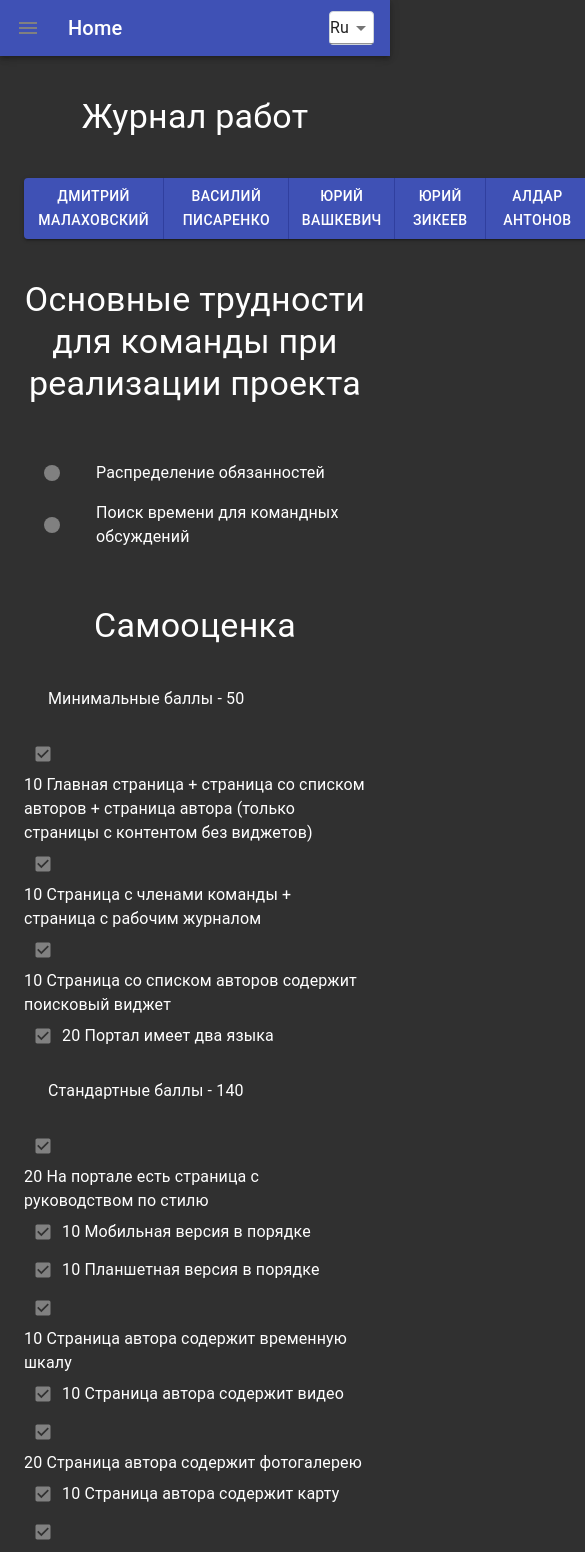
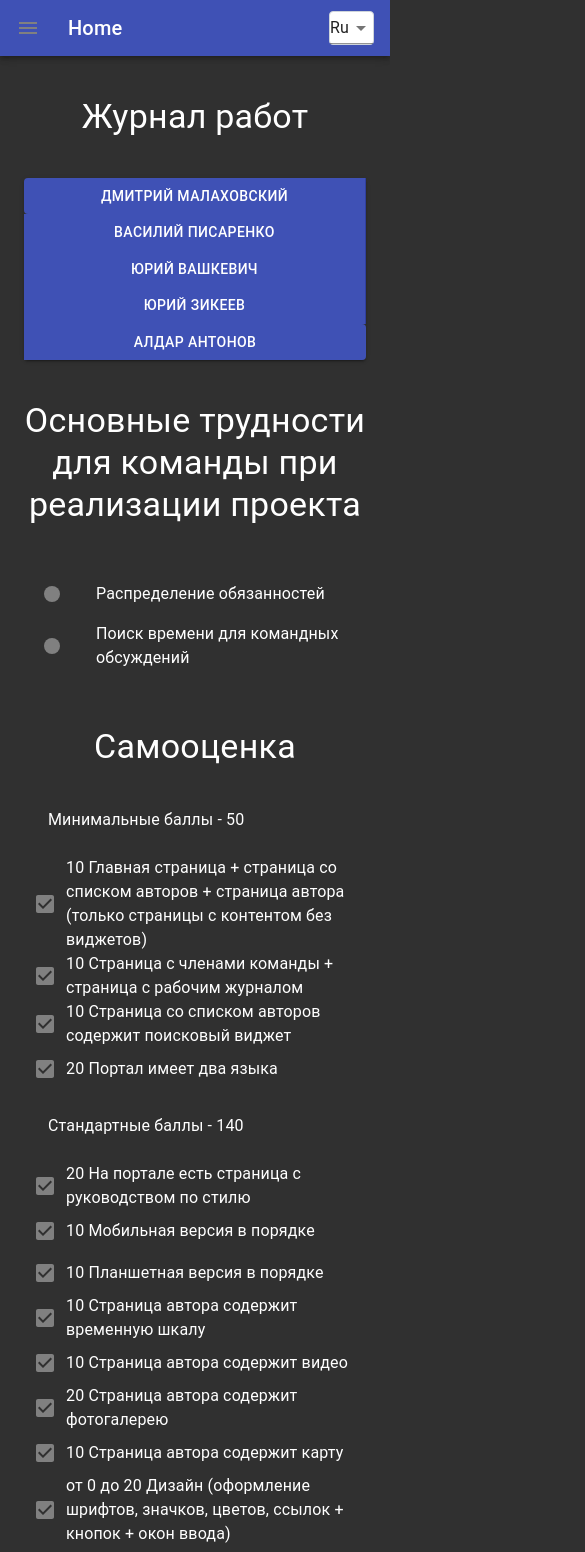
Before and after one commit to DzmitryCavi/culture-portal, a React (Create React App) app: page /worklog in a window 390 px wide. Shown: the top 1552 px of the page, 585 px wide, since content can reach past the window. Built offline with nearby package versions, Linux system fonts and the light colour scheme.

Commit message:
feat: add performed work + it's translation + fix worklog styles

```diff
--- a/package.json
+++ b/package.json
@@ -62,7 +62,6 @@
     "eslint-config-react": "^1.1.7",
     "eslint-plugin-flowtype": "^3.13.0",
     "eslint-plugin-prettier": "^3.1.2",
-    "fibers": "^4.0.2",
     "node-sass": "^4.13.1",
     "prettier": "^1.19.1",
     "sass": "^1.26.2"
--- a/src/containers/worklog/SelfEvaluation.tsx
+++ b/src/containers/worklog/SelfEvaluation.tsx
@@ -1,6 +1,16 @@
 import React from 'react';
 import {Box, Typography, Grid, Checkbox, } from '@material-ui/core'
 import { Trans } from 'react-i18next';
+import { makeStyles } from '@material-ui/core/styles';
+
+const useStyles = makeStyles({
+  evaluation_point: {
+    color: 'green',
+  },
+  checkbox:{
+
+  }
+});
 
 let mark:number = 0;
 
@@ -33,10 +43,10 @@ const normalScope = [
 
 const extraScope = [
   createCheckboxes(true, 'Extra scope 1', 10),
-  createCheckboxes(true, 'Extra scope 2', 10),
-  createCheckboxes(true, 'Extra scope 3', 10),
-  createCheckboxes(true, 'Extra scope 4', 20),
-  createCheckboxes(true, 'Extra scope 5', 20),
+  createCheckboxes(false, 'Extra scope 2', 10),
+  createCheckboxes(false, 'Extra scope 3', 10),
+  createCheckboxes(false, 'Extra scope 4', 20),
+  createCheckboxes(false, 'Extra scope 5', 20),
   createCheckboxes(true, 'Extra scope 6', 20),
 ]
 
@@ -50,16 +60,18 @@ const fines = [
 
 function SelfEvaluation() {
 
+  const classes = useStyles();
+
   return (
     <Box>
-      <Box my={5}>
+      <Box my={5} key='Self-evaluation'>
         <Typography align='center' variant='h4'>
           <Trans>
             in:Self-evaluation
           </Trans>
         </Typography>
       </Box>
-      <Box m={3}>
+      <Box m={3} key='Min scope'>
         <Typography>
           <Trans>
             in:Min scope
@@ -67,8 +79,8 @@ function SelfEvaluation() {
         </Typography>
       </Box>
       {minScope.map(point => (
-        <Grid container alignItems='center' >
-          <Checkbox size='small' checked={point.isDone} color='primary'/>
+        <Grid container alignItems='center' key={point.functionality} className='evaluation_point'>
+          <Checkbox checked={point.isDone} color='primary' className={classes.checkbox}/>
           <Typography >
             <Trans>
               in:{point.functionality}
@@ -76,7 +88,7 @@ function SelfEvaluation() {
           </Typography>
         </Grid>
       ))}
-      <Box m={3}>
+      <Box m={3} key='Normal scope'>
         <Typography>
           <Trans>
             in:Normal scope
@@ -84,8 +96,8 @@ function SelfEvaluation() {
         </Typography>
       </Box>
       {normalScope.map(point => (
-        <Grid container alignItems='center' >
-          <Checkbox size='small' checked={point.isDone} color='primary'/>
+        <Grid container alignItems='center' key={point.functionality} className='evaluation_point'>
+          <Checkbox checked={point.isDone} color='primary'/>
           <Typography >
             <Trans>
               in:{point.functionality}
@@ -93,7 +105,7 @@ function SelfEvaluation() {
           </Typography>
         </Grid>
       ))}
-      <Box m={3}>
+      <Box m={3} key='Extra scope'>
         <Typography>
           <Trans>
             in:Extra scope
@@ -101,8 +113,8 @@ function SelfEvaluation() {
         </Typography>
       </Box>
       {extraScope.map(point => (
-        <Grid container alignItems='center' >
-          <Checkbox size='small' checked={point.isDone} color='primary'/>
+        <Grid container alignItems='center' key={point.functionality} className='evaluation_point'>
+          <Checkbox checked={point.isDone} color='primary'/>
           <Typography >
             <Trans>
               in:{point.functionality}
@@ -110,7 +122,7 @@ function SelfEvaluation() {
           </Typography>
         </Grid>
       ))}
-      <Box m={3}>
+      <Box m={3} key='Fines'>
         <Typography>
         <Trans>
             in:Fines
@@ -118,8 +130,8 @@ function SelfEvaluation() {
         </Typography>
       </Box>
       {fines.map(point => (
-        <Grid container alignItems='center' >
-          <Checkbox size='small' checked={point.isDone} color='primary'/>
+        <Grid container alignItems='center' key={point.functionality} className='evaluation_point'>
+          <Checkbox checked={point.isDone} color='primary'/>
           <Typography >
             <Trans>
               in:{point.functionality}
@@ -127,7 +139,7 @@ function SelfEvaluation() {
           </Typography>
         </Grid>
       ))}
-      <Box my={5}>
+      <Box my={5} key='Calculated mark'>
         <Typography>
           <Trans>
             in:Calculated mark
--- a/src/containers/worklog/Worklog.sass
+++ b/src/containers/worklog/Worklog.sass
@@ -5,3 +5,17 @@
 
 .button_group
   margin: 0 auto
+
+@media screen and (max-width: 600px)
+  .button_group
+    display: block !important
+  .button_group_parent
+    display: flex !important
+    flex-direction: column
+    align-items: flex-start
+  .button
+    width: 100%
+
+@media screen and (max-width: 1000px)
+  .evaluation_point
+    flex-wrap: nowrap !important
--- a/src/containers/worklog/WorklogTable.tsx
+++ b/src/containers/worklog/WorklogTable.tsx
@@ -1,16 +1,9 @@
 import React from 'react';
 import { Typography, Box } from '@material-ui/core'
-import { makeStyles } from '@material-ui/core/styles';
 import { Trans }  from 'react-i18next';
 import { worklogTables } from './worklogTables';
 import { ButtonGroup, Button } from '@material-ui/core';
 import TableComponent from './Table'
-
-const useStyles = makeStyles({
-  buttons: {
-    maxWidth: 500,
-  }
-});
 
 class WorklogTable extends React.Component {
   state = {
@@ -39,7 +32,7 @@ class WorklogTable extends React.Component {
           <Box className='button_group_parent'>
             <ButtonGroup className='button_group' variant='contained' color="primary" aria-label='contained primary button group'>
               {worklogTables.map(table => (
-                <Button key={table.id.toString()} onClick={this.handleClick} value={table.id}><Trans>te:{table.id.toString()}.name</Trans></Button>
+                <Button className='button' key={table.id.toString()} onClick={this.handleClick} value={table.id}><Trans>te:{table.id.toString()}.name</Trans></Button>
               ))}
             </ButtonGroup>
           </Box>
--- a/src/containers/worklog/worklogTables.tsx
+++ b/src/containers/worklog/worklogTables.tsx
@@ -10,7 +10,8 @@ export const worklogTables = [
     id: 1,
     name: 'Vasiliy Pisarenka',
     performedWork: [
-      {timeSpent: '5', performedWork: 'performedWork1'},
+      {timeSpent: '4', performedWork: 'performedWork1'},
+      {timeSpent: '3', performedWork: 'performedWork2'},
     ]
   },
   {
@@ -32,6 +33,8 @@ export const worklogTables = [
       {timeSpent: '7', performedWork: 'performedWork1'},
       {timeSpent: '3', performedWork: 'performedWork2'},
       {timeSpent: '4', performedWork: 'performedWork3'},
+      {timeSpent: '4', performedWork: 'performedWork4'},
+      {timeSpent: '3', performedWork: 'performedWork5'},
     ]
   },
   {
--- a/src/locales/by/team.json
+++ b/src/locales/by/team.json
@@ -7,7 +7,11 @@
   "1":{
     "name": "Васіль Пісарэнка",
     "description":
-        "Студэнт RS School. Фронтенд-распрацоўшчык."
+        "Студэнт RS School. Фронтенд-распрацоўшчык.",
+    "performedWork":{
+      "performedWork1": "Дадаў дамашнюю старонку",
+      "performedWork2": "Дадаў старонку styleguide"
+    }
     },
   "2":{
     "name": "Юрый Вашкевіч",
@@ -30,7 +34,9 @@
     "performedWork":{
       "performedWork1": "Дадаў старонку часопіса работ",
       "performedWork2": "Дадаў яндэкс карту для старонкі дырэктара",
-      "performedWork3": "Дадаў пераклад інтэрфэйсу часопіса работ"
+      "performedWork3": "Дадаў пераклад інтэрфэйсу часопіса работ",
+      "performedWork4": "Дадаў групу кнопак часопіса работ каманды і выпадальную табліцу",
+      "performedWork5": "Напоўніў табліцы часопісаў работ і дадаў ім пераклад"
     }
     },
   "4":{
--- a/src/locales/en/team.json
+++ b/src/locales/en/team.json
@@ -12,7 +12,8 @@
     "description":
         "Student RS School. Frontend developer.",
     "performedWork":{
-      "performedWork1": "performed work 1"
+      "performedWork1": "Add home page",
+      "performedWork2": "Add page styleguide"
     }
     },
   "2":{
@@ -36,7 +37,9 @@
     "performedWork":{
       "performedWork1": "Add worklog page",
       "performedWork2": "Add yandex map block for directors page",
-      "performedWork3": "Add worklog interface translation"
+      "performedWork3": "Add worklog interface translation",
+      "performedWork4": "Add button group of team members worklog and drop down table",
+      "performedWork5": "Insert worklog tables filler and it's translation"
     }
     },
   "4":{
--- a/src/locales/ru/team.json
+++ b/src/locales/ru/team.json
@@ -12,7 +12,8 @@
     "description":
         "Студент RS School. Фронтенд-разработчик.",
     "performedWork":{
-      "performedWork1": "выполненная работа 1"
+      "performedWork1": "Добавил домашнюю страницу",
+      "performedWork2": "Добавил страницу styleguide"
     }
     },
   "2":{
@@ -36,7 +37,9 @@
     "performedWork":{
       "performedWork1": "Добавил страницу журнала работ",
       "performedWork2": "Добавил яндекс карту для страницы директора",
-      "performedWork3": "Добавил перевод интерфейса журнала работ"
+      "performedWork3": "Добавил перевод интерфейса журнала работ",
+      "performedWork4": "Добавил список кнопок журнала работ команды и выпадающую таблицу",
+      "performedWork5": "Наполнил таблицы журналов работ и добавил им перевод"
     }
     },
   "4":{
```
